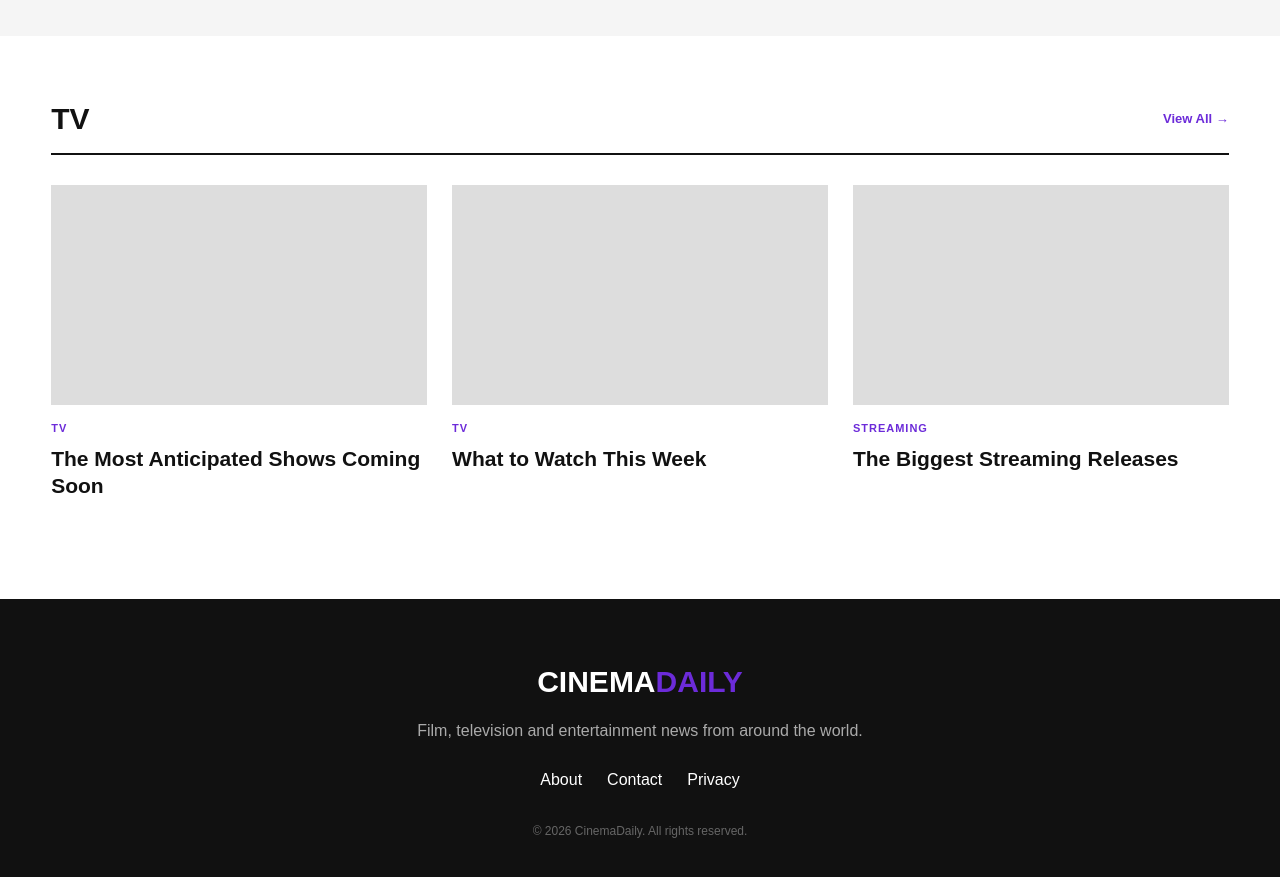
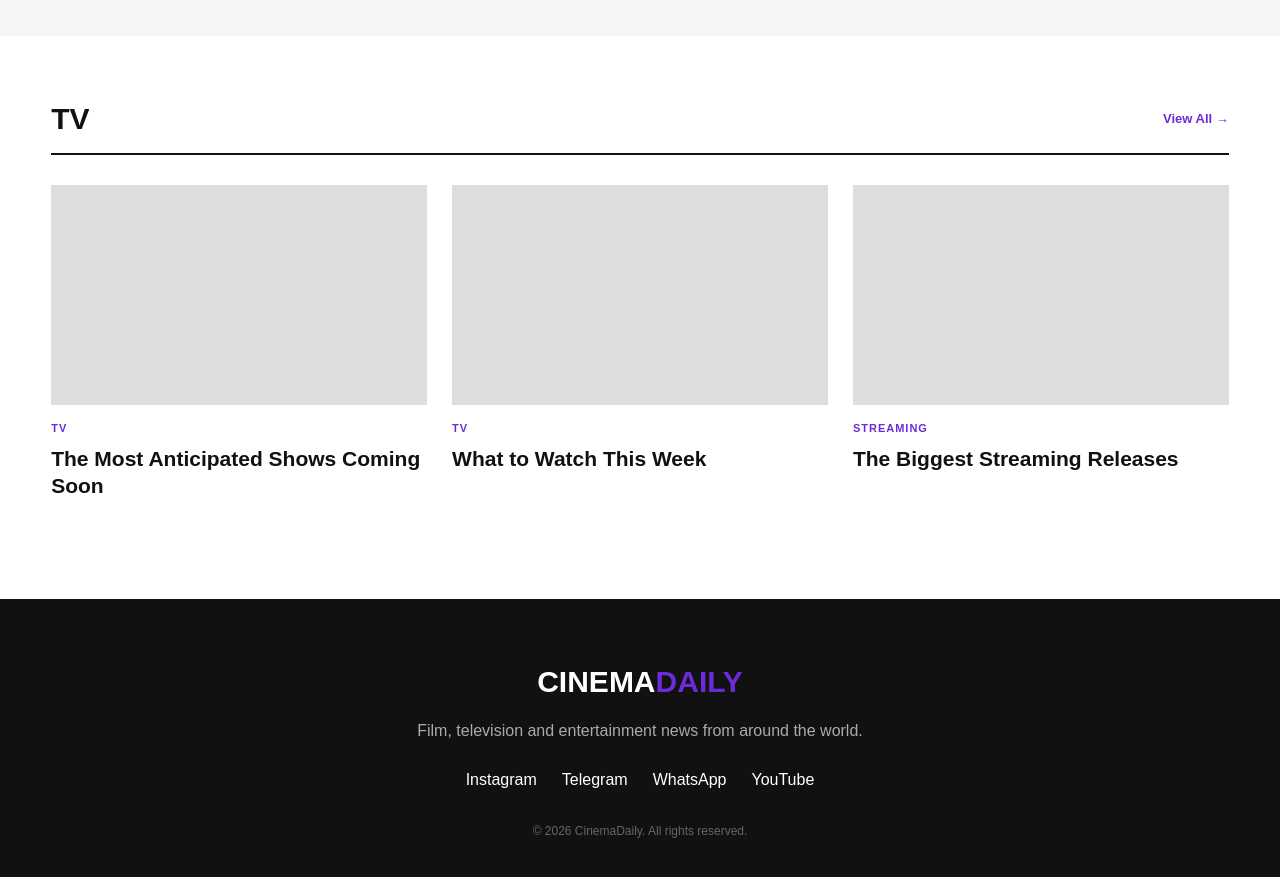
Before and after one commit to cinemadaily/cinemadaily, a Jekyll site: the page index.html, which Jekyll copies as it is, in a window 1280 px wide and 900 px high, scrolled down 2317 px. Shown: the top 877 px of the window. Built offline with Jekyll 4.4.1, drawn with Linux system fonts in a browser that asks for light colours; some of the changed lines change nothing that is shown.

Commit message:
Update social links and footer in index.html

```diff
--- a/index.html
+++ b/index.html
@@ -40,10 +40,43 @@
                 </div>
 
                 <div class="social-links">
-                    <a href="#" target="_blank">Instagram</a>
-                    <a href="#" target="_blank">Telegram</a>
-                    <a href="#" target="_blank">WhatsApp</a>
-                    <a href="#">Search</a>
+
+                    <a
+                        href="https://www.instagram.com/cinemadaily"
+                        target="_blank"
+                        rel="noopener"
+                    >
+                        Instagram
+                    </a>
+
+                    <a
+                        href="https://t.me/cinemadaily"
+                        target="_blank"
+                        rel="noopener"
+                    >
+                        Telegram
+                    </a>
+
+                    <a
+                        href="https://whatsapp.com/channel/0029Vb9QKWXF6sn2nelVPs2F"
+                        target="_blank"
+                        rel="noopener"
+                    >
+                        WhatsApp
+                    </a>
+
+                    <a
+                        href="https://m.youtube.com/cinemadailytv?ra=m"
+                        target="_blank"
+                        rel="noopener"
+                    >
+                        YouTube
+                    </a>
+
+                    <a href="#">
+                        Search
+                    </a>
+
                 </div>
 
             </div>
@@ -383,9 +416,37 @@
 
             <div class="footer-links">
 
-                <a href="#">About</a>
-                <a href="#">Contact</a>
-                <a href="#">Privacy</a>
+                <a
+                    href="https://www.instagram.com/cinemadaily"
+                    target="_blank"
+                    rel="noopener"
+                >
+                    Instagram
+                </a>
+
+                <a
+                    href="https://t.me/cinemadaily"
+                    target="_blank"
+                    rel="noopener"
+                >
+                    Telegram
+                </a>
+
+                <a
+                    href="https://whatsapp.com/channel/0029Vb9QKWXF6sn2nelVPs2F"
+                    target="_blank"
+                    rel="noopener"
+                >
+                    WhatsApp
+                </a>
+
+                <a
+                    href="https://m.youtube.com/cinemadailytv?ra=m"
+                    target="_blank"
+                    rel="noopener"
+                >
+                    YouTube
+                </a>
 
             </div>
 
```
